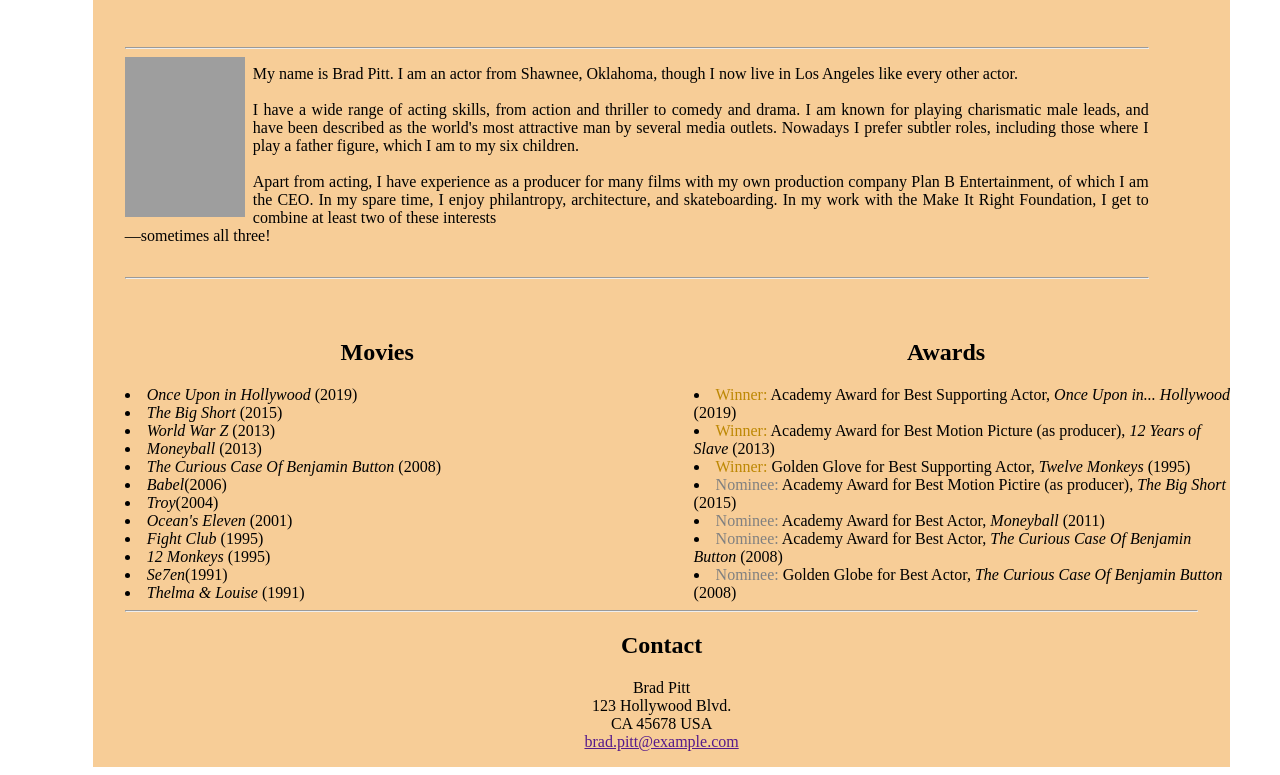
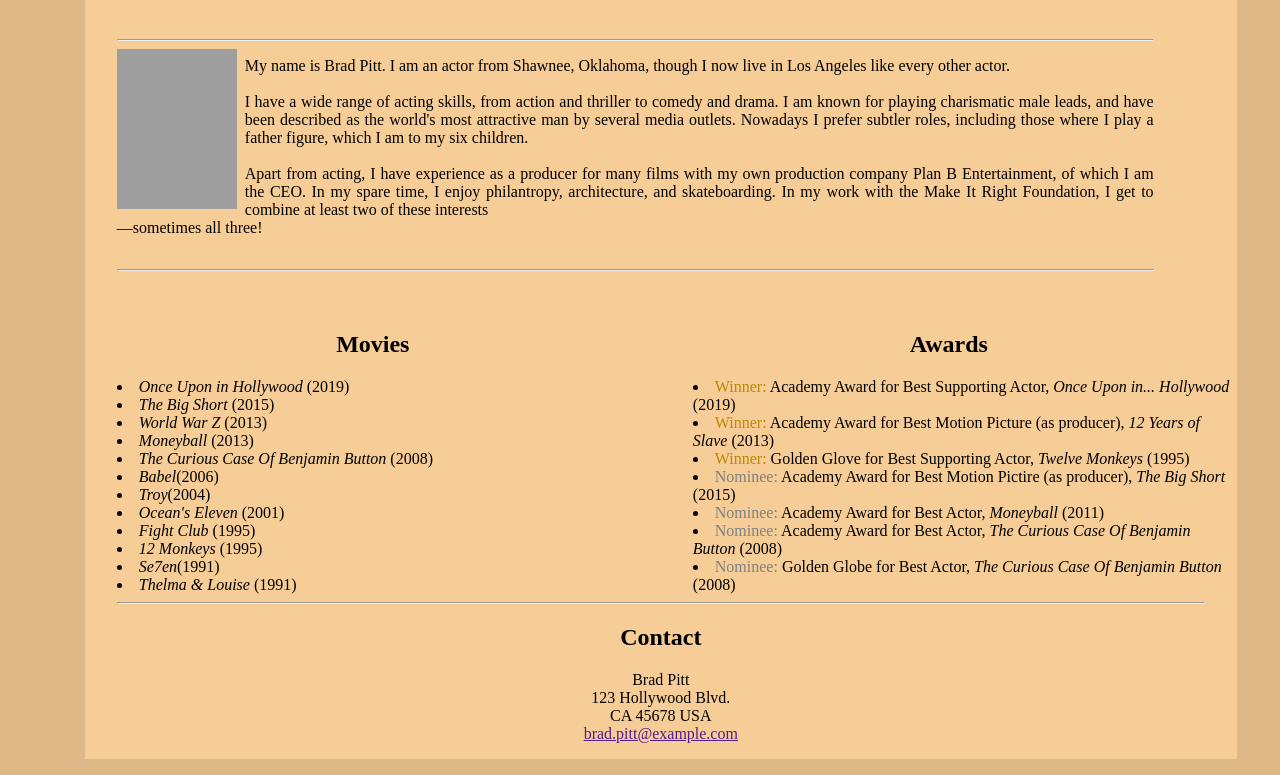
Before and after one commit to visarh/visarh.gitbuh.io, a plain HTML site: page index.html in a window 1280 px wide. Shown: the part 89-864 px from the top of the page. Drawn offline with Linux system fonts and the light colour scheme; grey boxes are pictures that could not be loaded.

Commit message:
update css
update c

```diff
--- a/style.css
+++ b/style.css
@@ -1,124 +1,3 @@
-<<<<<<< Updated upstream
-body{
-    background-color: burlywood;
-    font-family: 'Times New Roman', Times, serif;
-    margin: 0;
-}
-
-
-
-.containerall{
-    background: rgb(247, 205, 151);
-    padding-top: 0.5rem;
-    width: 90%;
-    margin-left: 5.3rem;
-}
-
-
-.container{
-
-
-    margin: auto;
-    text-align: center;
-
-}
-.main-container{
-    padding: 2rem;
-    width: 90%;
-}
-
-img
-{
-    float: left;
-    width: 120px;
-    height: 160px;
-    padding-right: 0.5rem;
-
-}
-
-.text
-{
-    text-align: justify;
-    margin-bottom: 2rem;
-
-}
-
-.wrapper{
-    display: flex;
-
-}
-
-.left{
-    width: 50%;
-
-}
-
-.left li{
-    padding-left: 2rem;
-}
-
-.left h2 {
-    text-align: center;
-}
-
-.italic{
-    font-style: italic;
-}
-.winner{
-    color: rgb(189, 136, 4);
-}
-.nominee{
-    color: grey;
-}
-
-.right{
-    width: 50%;
-}
-
-.right li{
-    padding-left: 2rem;
-}
-
-.right h2{
-    text-align: center;
-}
-
-@media only screen and (max-width: 640px){
-  .wrapper{
-    display: block;
-  }
-  .left{
-    width: 100%;
-    box-sizing: content-box;
-  }
-
-  .right{
-    width: 100%;
-    box-sizing: content-box;
-  }
-
-
-  .image-container{
-    width: 100%;
-
-    height: 180px;
-    margin-left: 11rem;
-
-  }
-
-
-}
-
-.footer p{
-    padding: 0;
-    margin: 0;
-}
-.footer{
-    padding-bottom: 1rem;
-}
-
-
-=======
 body{
     background-color: burlywood;
     font-family: 'Times New Roman', Times, serif;
@@ -238,6 +117,3 @@ img
     padding-left: 2rem;
     padding-right: 2rem;
 }
-
-
->>>>>>> Stashed changes
```
